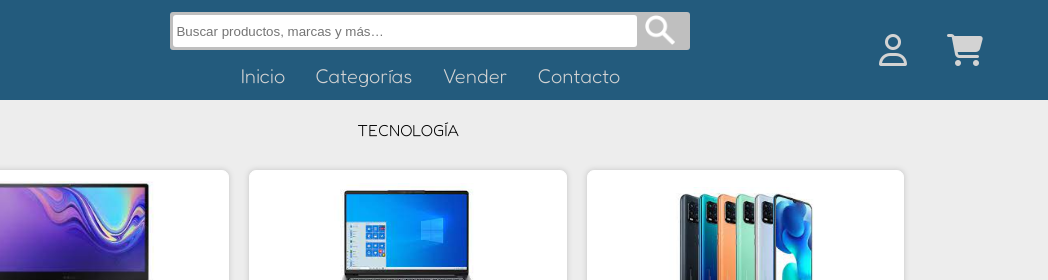
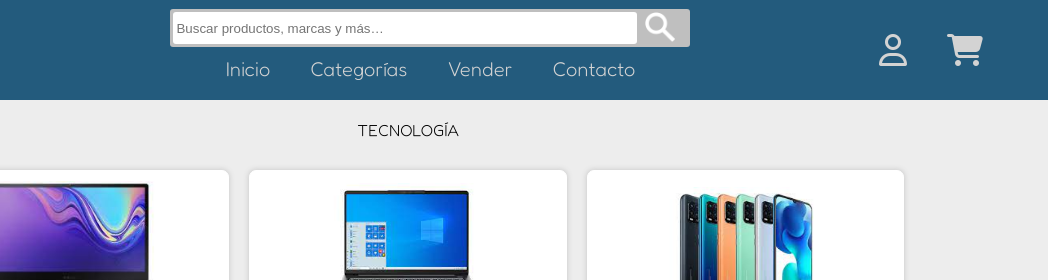
Before and after one commit to J0AQUINPEDRAZA/home-shop, a plain HTML site: page index.html in a window 1280 px wide. Shown: the top 280 px of the page, 232-1280 px from the left. Drawn offline with Linux system fonts and the light colour scheme.

Commit message:
cambios nav

```diff
--- a/css/style.css
+++ b/css/style.css
@@ -89,7 +89,6 @@ a{
 	list-style: none;
 	display: flex;
 	color: #d3d3d3;
-	width: 50vh;
 	justify-content: center;
 }
 
@@ -860,10 +859,6 @@ a{
 	display: flex;
 }
 
-.ul__botones{
-	margin: 14px auto 0px;
-    display: -webkit-inline-box;
-}
 
 .ul__botones__nav{
 	margin: auto 5px auto 0px;
@@ -871,9 +866,17 @@ a{
     flex-wrap: wrap;
 }
 
+.ul__botones{
+	list-style: none;
+	display: flex;
+	color: #d3d3d3;
+	justify-content: center;
+}
+
 .li__botones{
-	list-style: none;
-}
+	margin: 10px 5px 10px 5px;
+}
+
 
 .li__botones__nav{
 	list-style: none;
```
